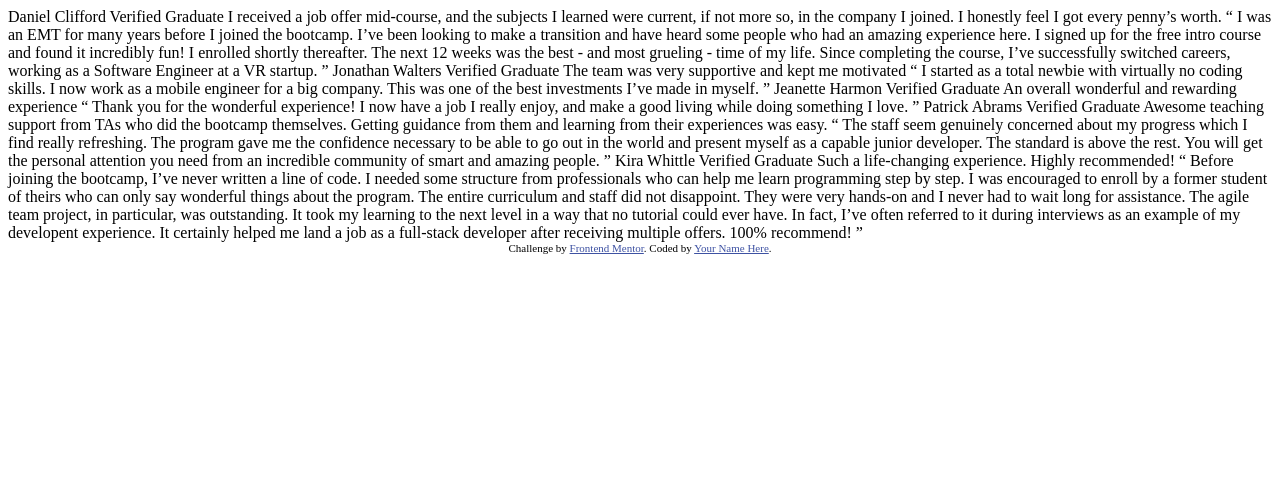
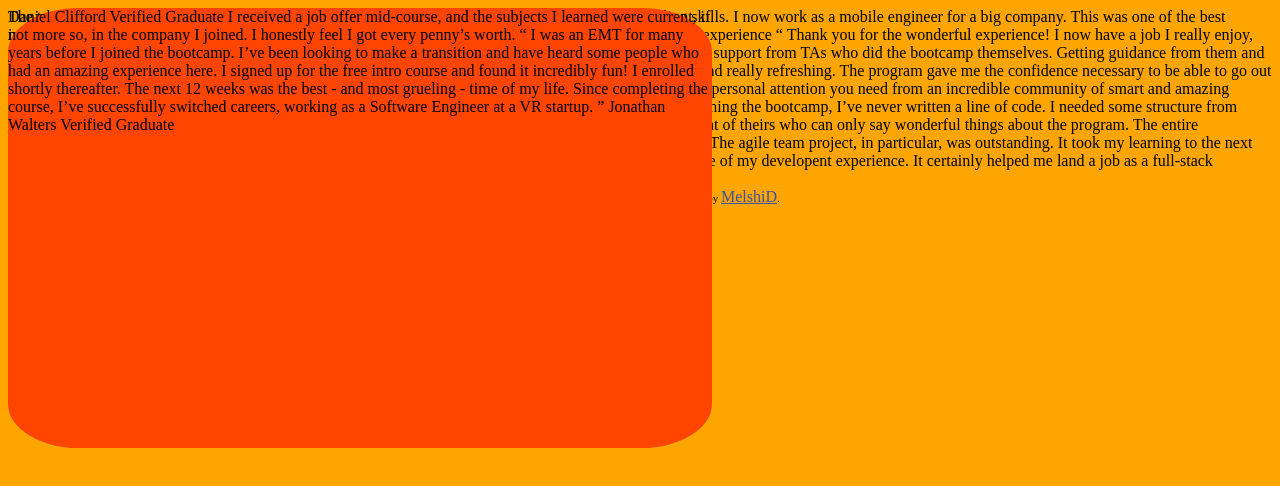
Before and after one commit to melshiD/frontend_mentor, a plain HTML site: page index.html in a window 1280 px wide. Drawn offline with Linux system fonts and the light colour scheme.

Commit message:
playing with CSS.  Added an index.js file, and added src link to js file in index.html

```diff
--- a/index.html
+++ b/index.html
@@ -3,18 +3,13 @@
 <head>
   <meta charset="UTF-8">
   <meta name="viewport" content="width=device-width, initial-scale=1.0"> <!-- displays site properly based on user's device -->
-
+  <link rel="stylesheet" href="styles.css">
   <link rel="icon" type="image/png" sizes="32x32" href="./images/favicon-32x32.png">
-
+  <script src="index.js"></script>
   <title>Frontend Mentor | [Challenge Name Here]</title>
-
-  <!-- Feel free to remove these styles or customise in your own stylesheet 👍 -->
-  <style>
-    .attribution { font-size: 11px; text-align: center; }
-    .attribution a { color: hsl(228, 45%, 44%); }
-  </style>
 </head>
 <body>
+  <div class='dope-test-div'>
   Daniel Clifford
   Verified Graduate
 
@@ -29,7 +24,7 @@
 
   Jonathan Walters
   Verified Graduate
-
+  </div>
   The team was very supportive and kept me motivated
 
   “ I started as a total newbie with virtually no coding skills. I now work as a mobile engineer
@@ -70,7 +65,7 @@
 
   <div class="attribution">
     Challenge by <a href="https://www.frontendmentor.io?ref=challenge" target="_blank">Frontend Mentor</a>.
-    Coded by <a href="#">Your Name Here</a>.
+    Coded by <a href="#">MelshiD</a>.
   </div>
 </body>
 </html>
--- /dev/null
+++ b/styles.css
@@ -0,0 +1,26 @@
+
+*{
+    font-size: 16px;
+    background-color: orange;
+}
+.dope-test-div{
+    position: absolute;
+    width: 55%;
+    height: 55%;
+    background-color: orangered;
+    border-radius: 10%;
+    border-width: 22px;
+}
+.container-desktop{
+    width: 1440px;
+}
+.container-mobile{
+    width: 375px;
+}
+.attribution {
+    font-size: 0.6875rem;
+    text-align: center;
+}
+.attribution a {
+    color: hsl(228, 45%, 44%);
+}
```
Also changed, not shown: index.js (added).
